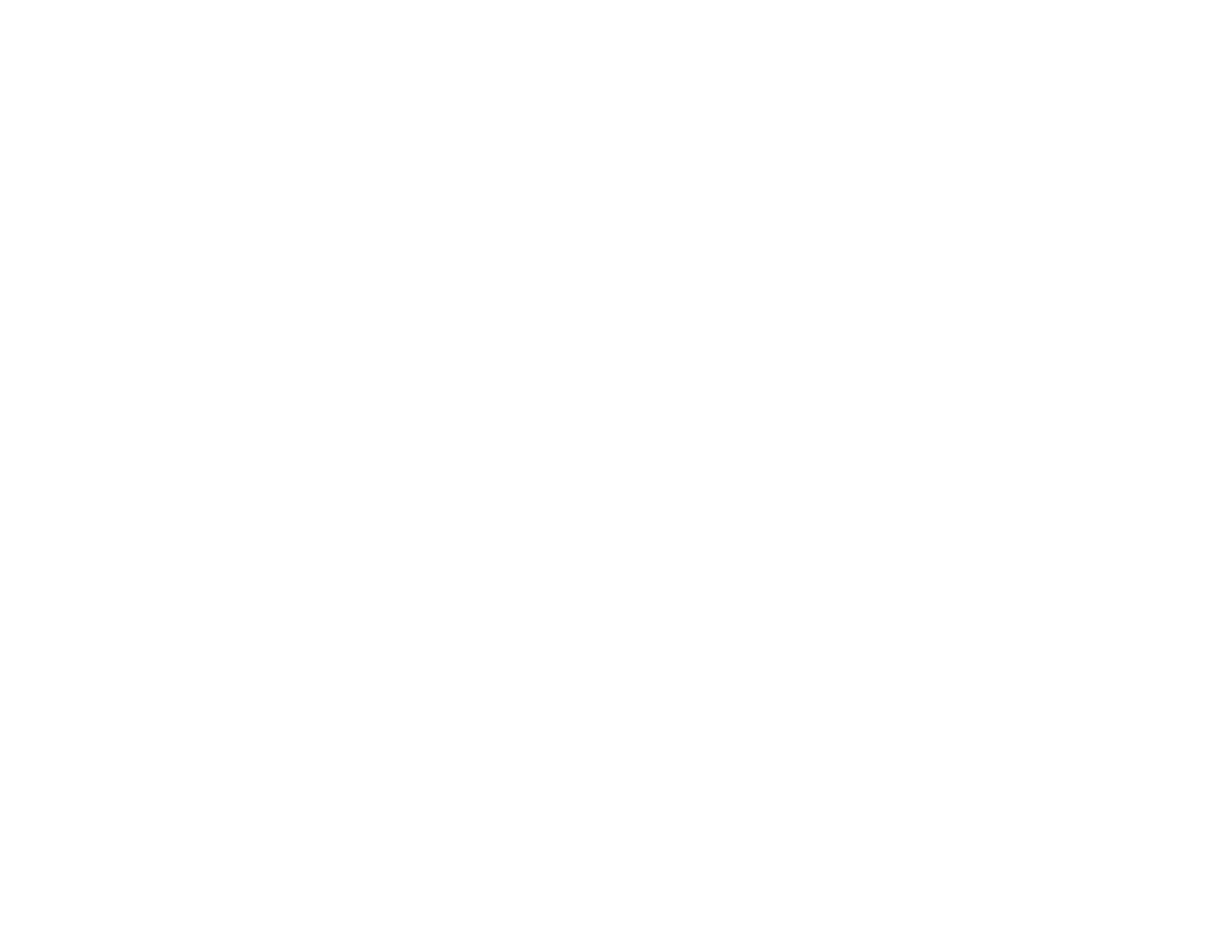
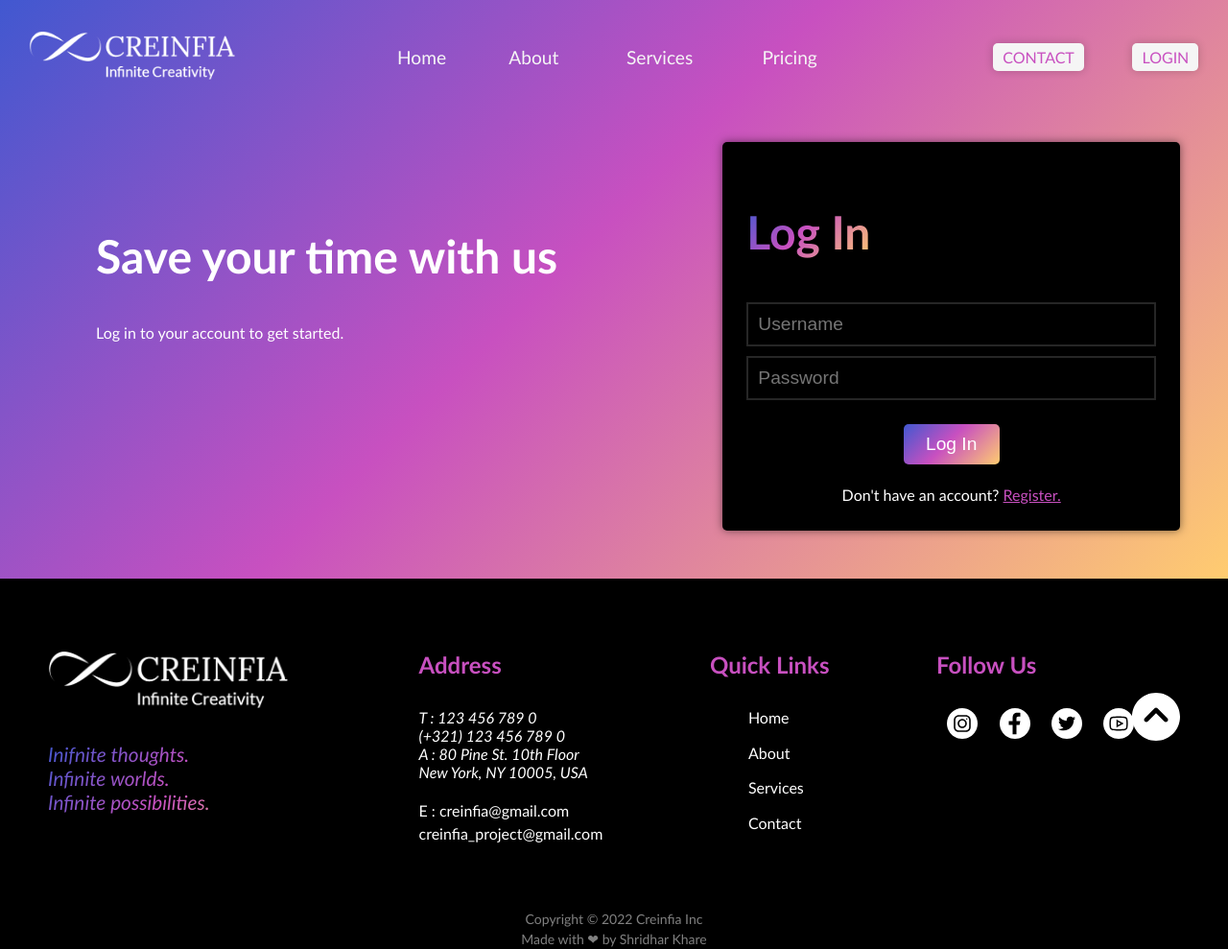
Before and after one commit to thetechnetiumguy/creinfia, a plain HTML site: page login.html in a window 1280 px wide. Shown: the whole page at 96% size. Before the commit the page ends 800 px from the top, so only its background shows below. Drawn offline with Linux system fonts and the light colour scheme.

Commit message:
Added Login Page and fixed top right chips

```diff
--- a/login.html
+++ b/login.html
@@ -0,0 +1,121 @@
+<!DOCTYPE html>
+<html lang="en">
+
+<head>
+    <meta charset="UTF-8">
+    <meta http-equiv="X-UA-Compatible" content="IE=edge">
+    <meta name="viewport" content="width=device-width, initial-scale=1.0">
+    <link rel="stylesheet" href="styles/master.css">
+    <link rel="stylesheet" href="styles/login.css">
+    <title>Log In</title>
+</head>
+
+<body>
+
+    <!-- Scroll to top -->
+
+    <section class="scroll-to-top" id="scroll-top">
+        <a href="#top"><img src="images/scroll-to-top1.svg" alt="scroll"></a>
+    </section>
+
+    <!-- End Scroll to top  -->
+
+    <!--top-container-->
+    <section class="main-section top-login">
+
+        <!-- NavBar-->
+        <div class="navbar">
+            <table class="nav-table" width="100%" cellpadding="10">
+                <tr align="center">
+                    <td width="30%" align="left"><a href="index.html"> <img src="images/logo.png" alt="LOGO"
+                                class="nav-logo"> </a>
+                    </td>
+                    <td><a href="index.html" class="nav-links">Home</a></td>
+                    <td><a href="about.html" class="nav-links">About</a></td>
+                    <td><a href="services.html" class="nav-links">Services</a></td>
+                    <td><a href="pricing.html" class="nav-links">Pricing</a></td>
+                    <td width="10%"></td>
+                    <td width="10%"><a href="contact.html" class="nav-links chips">CONTACT</a></td>
+                    <td width="10%"><a href="login.html" class="nav-links chips">LOGIN</a></td>
+            </table>
+        </div>
+
+        <div class="login-background">
+            <div class="login-page-text">
+                <h1>Save your time with us</h1>
+                <p>Log in to your account to get started.</p>
+            </div>
+            <div class="login-form">
+                <h1 class="grad-title"><span>Log In</span></h1>
+                <form action="index.html">
+                    <input type="text" name="username" placeholder="Username" required>
+                    <input type="password" name="password" placeholder="Password" required>
+                    <input type="submit" value="Log In">
+                    <p>Don't have an account? <a href="register.html">Register.</a></p>
+                </form>
+            </div>
+        </div>
+
+        <!--End Navbar -->
+    </section>
+    <!--End top-container-->
+
+    <!-- Footer -->
+    <footer>
+        <div class="footer-content">
+            <div class="footer-branding">
+                <img src="images/logo.png" alt="logo" class="footer-logo">
+                <h2>
+                    <em>
+                        Inifnite thoughts. <br> Infinite worlds. <br> Infinite possibilities.
+                    </em>
+                </h2>
+            </div>
+            <div class="address">
+                <h3>Address</h3>
+                <address>
+                    T : 123 456 789 0 <br>
+                    (+321) 123 456 789 0 <br>
+                    A : 80 Pine St. 10th Floor <br>
+                    New York, NY 10005, USA <br>
+                </address>
+                <br>
+
+                <p>
+                    <a href="mailto:creinfia@gmail.com" target="_blank">E : creinfia@gmail.com</a>
+                    <br>
+                    <a href="mailto:creinfia_project@hmail.com">creinfia_project@gmail.com</a>
+                </p>
+            </div>
+            <div class="footer-links">
+                <h3>Quick Links</h3>
+                <ul>
+                    <li><a href="index.html">Home</a></li>
+                    <li><a href="about.html">About</a></li>
+                    <li><a href="services.html">Services</a></li>
+                    <li><a href="contact.html">Contact</a></li>
+                </ul>
+            </div>
+            <div class="follow-us">
+                <h3>Follow Us</h3>
+                <ul>
+                    <li><a href="#"><img src="images/instagram-logo.svg" alt=""></a></li>
+                    <li><a href="#"><img src="images/facebook-logo.svg" alt=""></a></li>
+                    <li><a href="#"><img src="images/twitter-logo.svg" alt=""></a></li>
+                    <li><a href="#"><img src="images/youtube-logo.svg" alt=""></a></li>
+                </ul>
+            </div>
+        </div>
+
+        <div class="footer-credits">
+            <p>Copyright © 2022 Creinfia Inc</p>
+            <p>Made with ❤ by Shridhar Khare</p>
+        </div>
+
+    </footer>
+
+    <!-- End Footer -->
+
+</body>
+
+</html>
--- /dev/null
+++ b/styles/login.css
@@ -0,0 +1,74 @@
+.top-login {
+    height: auto !important;
+}
+
+.login-background {
+    box-sizing: border-box;
+    margin: 0 auto;
+    padding: 50px;
+    width: 100%;
+    display: flex;
+    flex-flow: row wrap;
+    justify-content: space-between;
+}
+
+.login-page-text {
+    margin: 0 auto;
+    padding: 50px;
+    flex: 2 1 250px;
+}
+
+.login-form {
+    background-color: #000;
+    border-radius: 5px;
+    box-shadow: 0 0 10px 0 rgba(0, 0, 0, 0.5);
+    padding: 25px;
+    flex: 1 1 250px;
+}
+
+.login-form form {
+    display: flex;
+    flex-direction: column;
+    align-items: center;
+}
+
+.login-form form input[type="text"],
+.login-form form input[type="password"] {
+    background-color: #000;
+    width: 100%;
+    box-sizing: border-box;
+    border: 2px solid #ffffff26;
+    padding: 10px;
+    margin: 5px;
+    color: white;
+    font-size: 1.2em;
+}
+
+.login-form form input[type="text"]:focus,
+.login-form form input[type="password"]:focus {
+    border-color: var(--orange-color);
+    outline: none;
+}
+
+.login-form form input[type="submit"] {
+    background: var(--main-gradient);
+    border: none;
+    border-radius: 5px;
+    padding: 10px;
+    margin: 20px 5px;
+
+    width: 100px;
+    color: white;
+    font-size: 1.2em;
+    cursor: pointer;
+    transition: 0.3s ease-in-out;
+}
+
+.login-form form input[type="submit"]:hover {
+    transform: scale(1.1);
+}
+
+.login-form form a {
+    color: var(--pink-color);
+    text-decoration: underline;
+}
--- a/styles/master.css
+++ b/styles/master.css
@@ -131,15 +131,18 @@ section {
 }
 
 .chips {
-    color: whitesmoke;
-    background-color: #7a55c9;
-    padding: 0.5rem 1.5rem;
+    display: inline-block;
+    margin: 0 10px;
+    padding: 5px 10px;
     border-radius: 5px;
-    transition: 0.3s ease-in-out all;
+    background-color: whitesmoke;
+    color: var(--pink-color);
+    font-size: 1em;
+    box-shadow: 0 0 10px 0 rgba(0, 0, 0, 0.2);
 }
 
 .chips:hover {
-    transform: scale(1.3);
+    transform: scale(1.2);
 }
 
 /*******End Navbar******/
@@ -150,6 +153,10 @@ section {
     background-color: #4158D0;
     background: var(--main-gradient);
     position: relative;
+
+    display: flex;
+    flex-direction: column;
+    justify-content: flex-start;
 }
 
 .top {
```
Also changed, not shown: about.html (+2 -2 lines), contact.html (+2 -2 lines), index.html (+2 -2 lines), pricing.html (+2 -2 lines), services.html (+2 -2 lines), styles/contact.css (+8 -2 lines).
